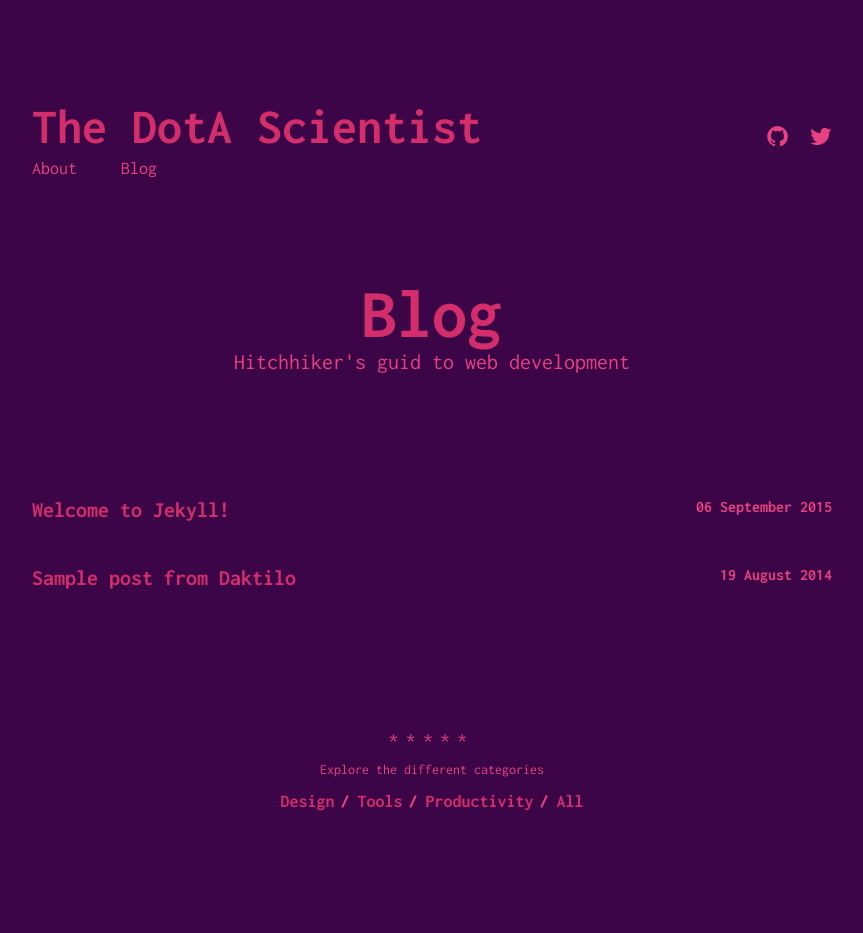
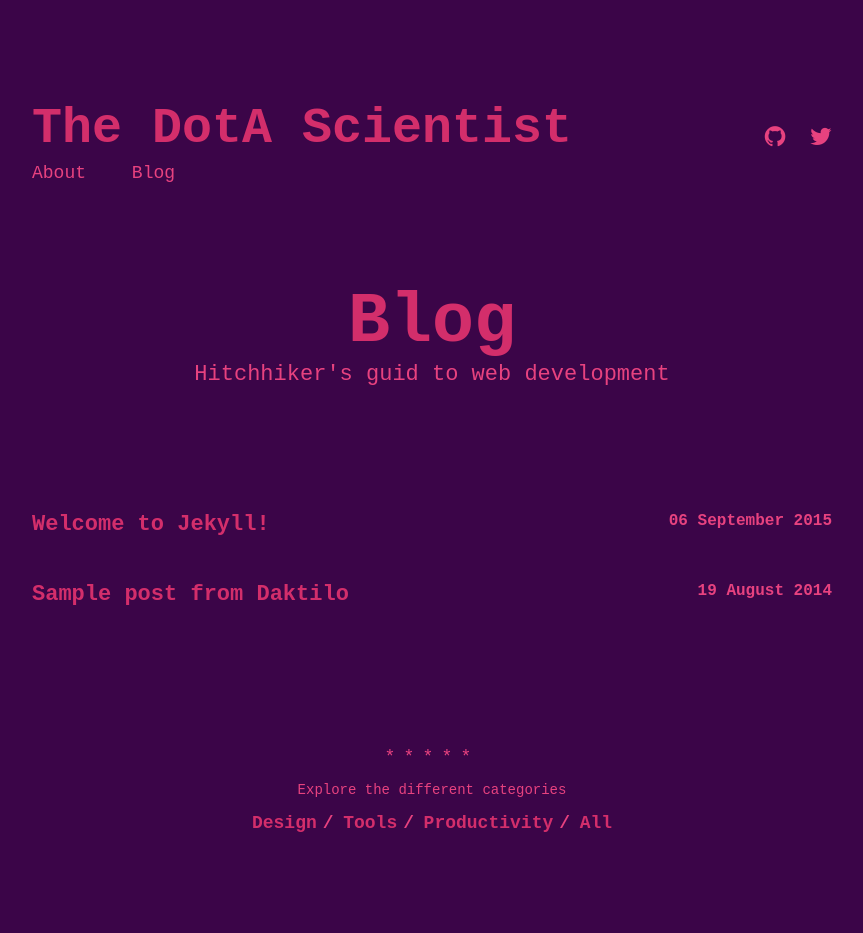
Before and after one commit to dawsoneliasen/thedotascientist, a Jekyll site: the page built from index.html, in a window 1280 px wide. Shown: the whole page, without its empty margins (208-1071 px from the left). Built offline with Jekyll 4.4.1, drawn with Linux system fonts in a browser that asks for light colours; before the commit the page ends 910 px from its top, so only the background shows below that.

Commit message:
change font back

```diff
--- a/_sass/_default.scss
+++ b/_sass/_default.scss
@@ -1,6 +1,6 @@
 /* =Base */
 body {
-    font-family: 'Inconsolata', ;
+    font-family: 'Overpass Mono', monospace;
     color: $iron;
     background-color: $dorian;
 }
```
